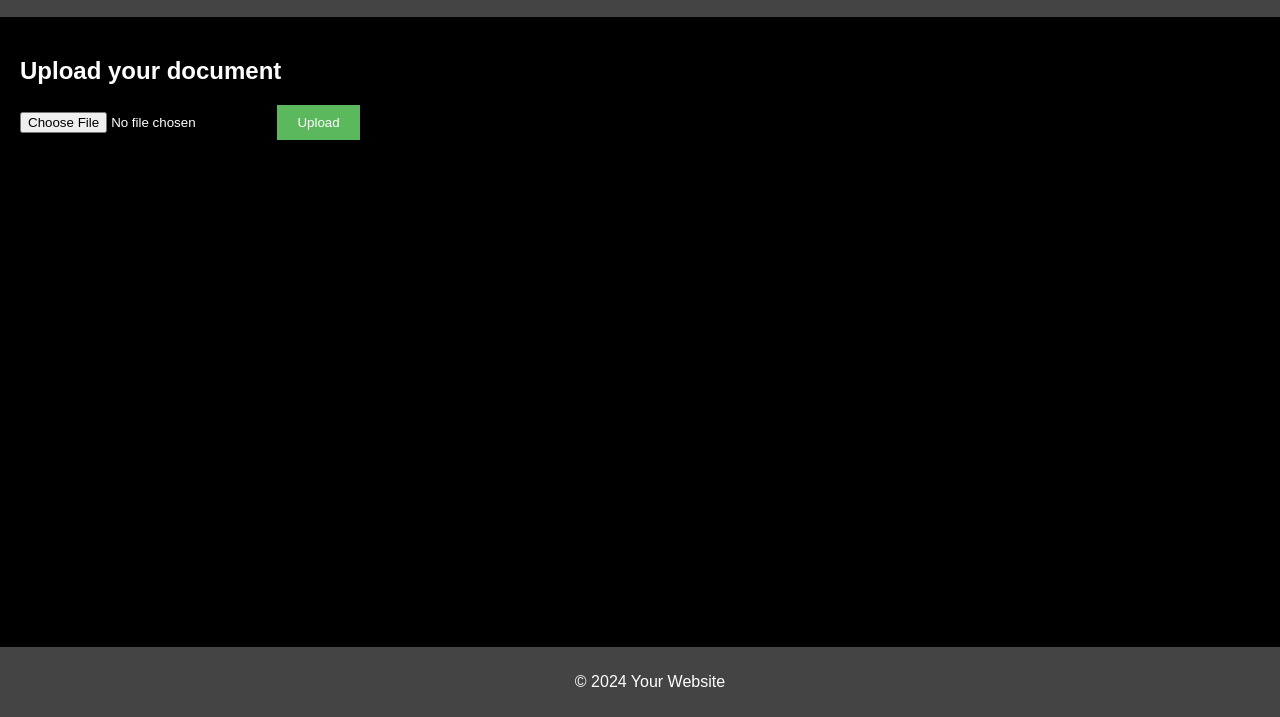
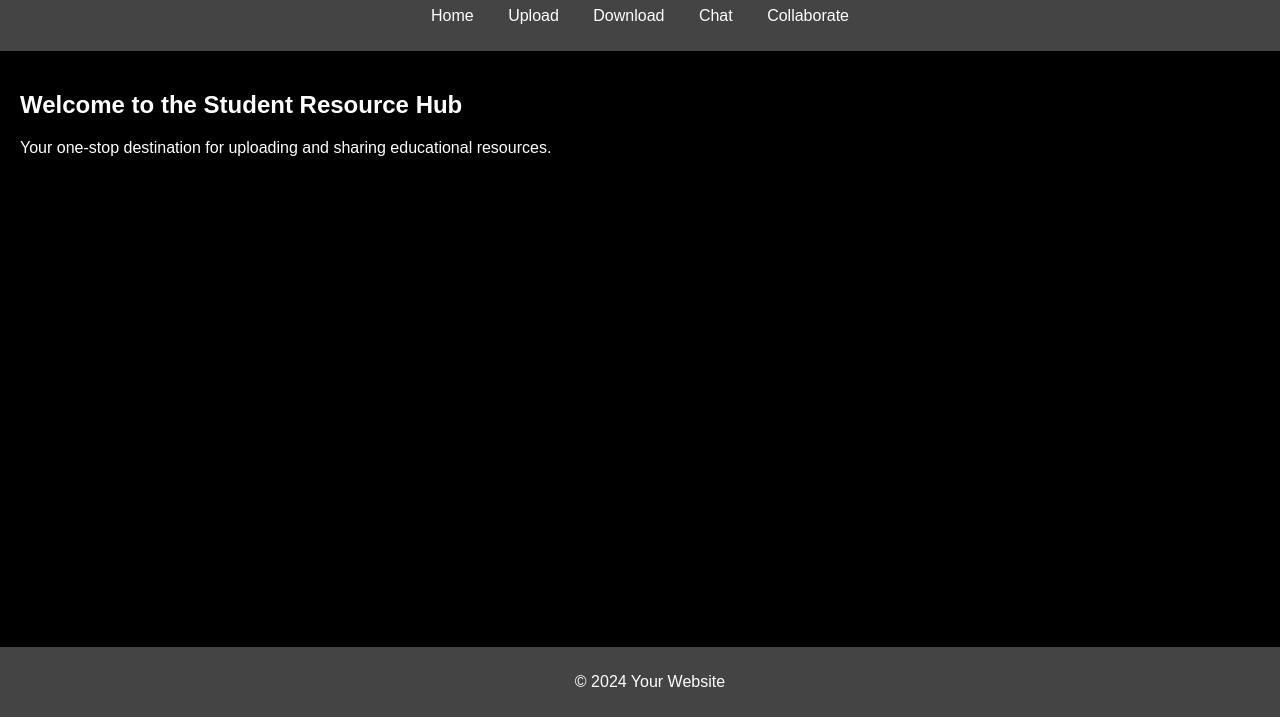
Before and after one commit to AzuNotazu8/promptology, a plain HTML site: page index.html in a window 1280 px wide. Shown: the part 83-800 px from the top of the page. Drawn offline with Linux system fonts and the light colour scheme.

Commit message:
Update index.html

```diff
--- a/index.html
+++ b/index.html
@@ -3,7 +3,7 @@
 <head>
     <meta charset="UTF-8">
     <meta name="viewport" content="width=device-width, initial-scale=1.0">
-    <title>Document Upload</title>
+    <title>Student Resource Hub</title>
     <link rel="stylesheet" href="styles.css">
     <script>
         function showSuccessMessage() {
@@ -12,14 +12,42 @@
                 document.getElementById("success-message").style.display = "none";
             }, 3000); // Hide the message after 3 seconds
         }
+
+        function loadSection(section) {
+            document.querySelectorAll(".content").forEach(div => {
+                div.style.display = "none"; // Hide all sections
+            });
+            document.getElementById(section).style.display = "block"; // Show selected section
+        }
+
+        // Load the home section by default
+        window.onload = function() {
+            loadSection('home');
+        }
     </script>
 </head>
 <body>
     <header>
-        <h1>Document Upload</h1>
+        <h1>Student Resource Hub</h1>
+        <nav>
+            <ul>
+                <li><a href="#" onclick="loadSection('home')">Home</a></li>
+                <li><a href="#" onclick="loadSection('upload')">Upload</a></li>
+                <li><a href="#" onclick="loadSection('download')">Download</a></li>
+                <li><a href="#" onclick="loadSection('chat')">Chat</a></li>
+                <li><a href="#" onclick="loadSection('collaborate')">Collaborate</a></li>
+            </ul>
+        </nav>
     </header>
+
     <main>
-        <h2>Upload your document</h2>
+        <div id="home" class="content">
+            <h2>Welcome to the Student Resource Hub</h2>
+            <p>Your one-stop destination for uploading and sharing educational resources.</p>
+        </div>
+
+        <div id="upload" class="content" style="display: none;">
+            <h2>Upload your Document</h2>
             <form id="upload-form" onsubmit="showSuccessMessage(); return false;">
                 <input type="file" id="file-input" required>
                 <button type="submit">Upload</button>
@@ -27,7 +55,24 @@
             <div id="success-message" style="display: none;">
                 <p>Upload Successful! 😊</p>
             </div>
+        </div>
+
+        <div id="download" class="content" style="display: none;">
+            <h2>Download Documents</h2>
+            <p>No documents available for download yet.</p>
+        </div>
+
+        <div id="chat" class="content" style="display: none;">
+            <h2>Chat Room</h2>
+            <p>Join the discussion!</p>
+        </div>
+
+        <div id="collaborate" class="content" style="display: none;">
+            <h2>Collaborate with Peers</h2>
+            <p>Work together on projects and assignments.</p>
+        </div>
     </main>
+
     <footer>
         <p>© 2024 Your Website</p>
     </footer>
```
Lines whose indentation alone changed are shown as unchanged.
